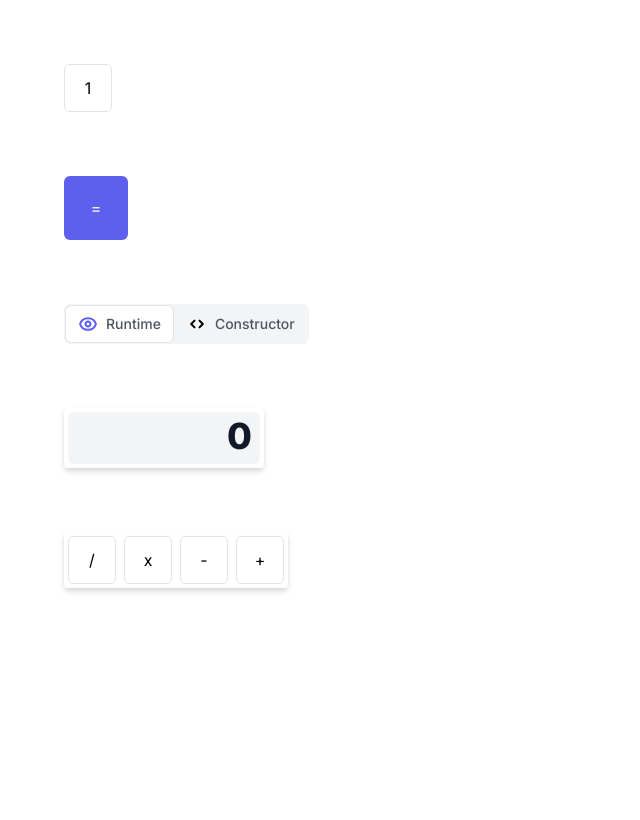
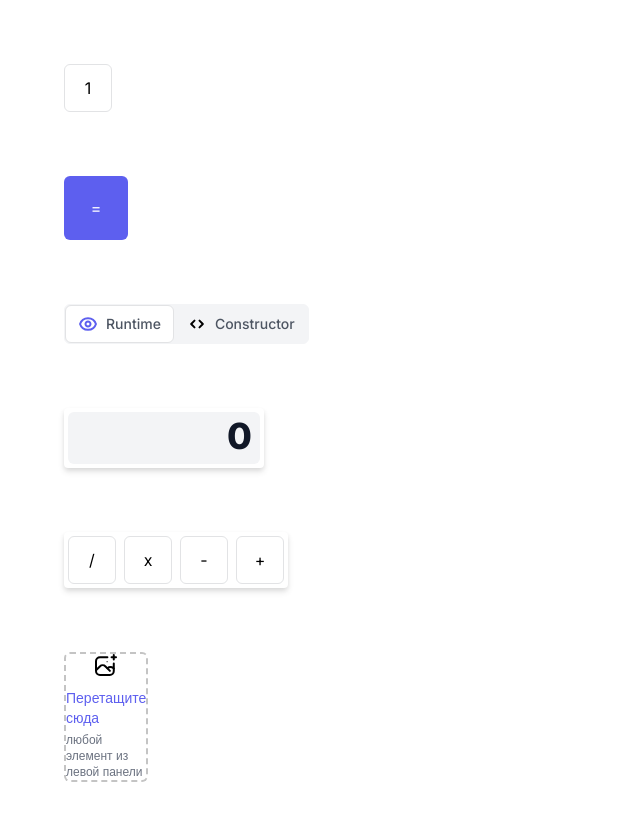
Before and after one commit to MichailShcherbakov/sendsay-dev-task, a React (Vite) app: page / in a window 1280 px wide. Shown: the top 820 px of the page, without its empty margins (0-640 px from the left). Built offline with nearby package versions, Linux system fonts and the light colour scheme; a web font is replaced by a local one.

Commit message:
feature: added canvas component

```diff
--- a/src/App.tsx
+++ b/src/App.tsx
@@ -5,6 +5,7 @@ import { ReactComponent as EyeIcon } from "./assets/icons/eye.svg";
 import { ReactComponent as SelectorIcon } from "./assets/icons/selector.svg";
 import { Display } from "./components/Display";
 import { UiPaper } from "./ui-kit/Paper";
+import { Canvas } from "./components/Сanvas";
 
 const items: UiToggleButtonItem[] = [
   { id: "1", label: "Runtime", icon: <EyeIcon /> },
@@ -36,6 +37,7 @@ export default function App() {
         <UiButton>-</UiButton>
         <UiButton>+</UiButton>
       </UiPaper>
+      <Canvas empty className="w-96 h-96" />
     </div>
   );
 }
--- /dev/null
+++ b/src/components/Сanvas/index.ts
@@ -0,0 +1 @@
+export * from './Сanvas'
--- /dev/null
+++ b/src/components/Сanvas/Сanvas.tsx
@@ -0,0 +1,37 @@
+import clsx from "clsx";
+import { ReactComponent as ImageIcon } from "../../assets/icons/image.svg";
+
+export type CanvasProps = {
+  empty?: boolean;
+  className?: string;
+};
+
+export function Canvas(props: CanvasProps) {
+  const { empty, className } = props;
+
+  return (
+    <div
+      className={clsx(
+        {
+          "flex flex-row w-min h-min items-center justify-center border-2 border-gray-400 rounded-md border-dashed":
+            empty,
+        },
+        className,
+      )}
+    >
+      {empty && (
+        <div className="flex flex-col items-center justify-center gap-3">
+          <ImageIcon className="text-black" />
+          <div className="flex flex-col items-center justify-center gap-1">
+            <p className="text-sm font-medium text-purple-400">
+              Перетащите сюда
+            </p>
+            <p className="text-xs font-normal text-slate-500">
+              любой элемент из левой панели
+            </p>
+          </div>
+        </div>
+      )}
+    </div>
+  );
+}
```
